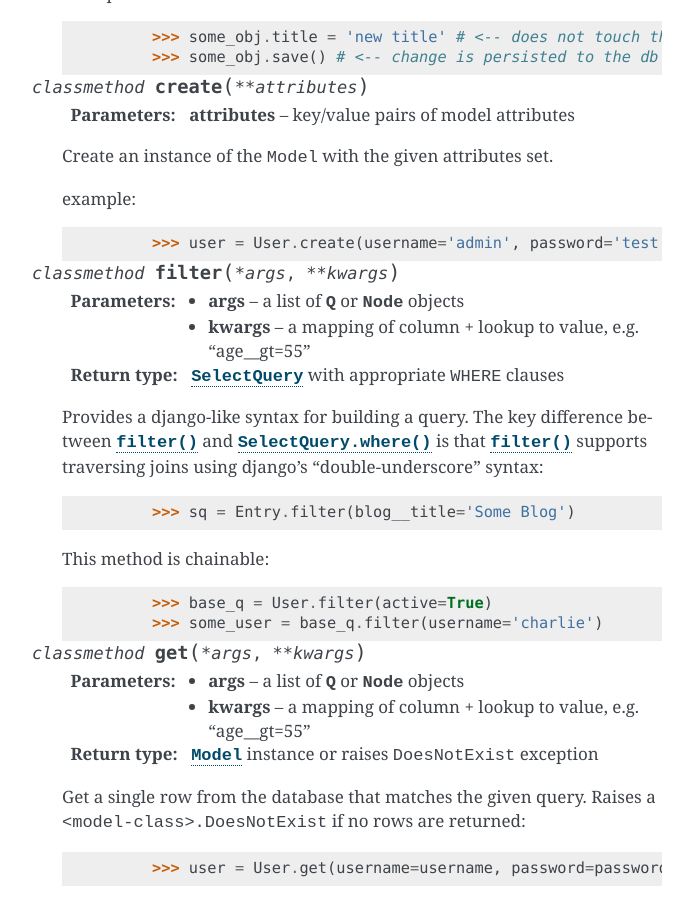
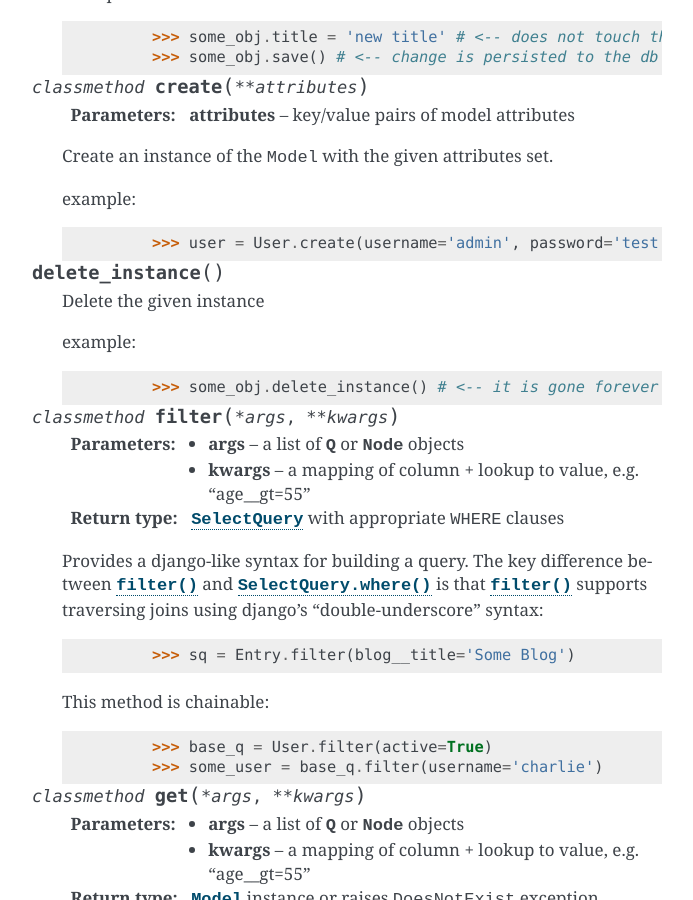
Before and after one commit to coleifer/peewee, a Sphinx documentation site: the page built from docs/peewee/models.rst, in a window 1280 px wide and 900 px high, scrolled down 3554 px. Shown: the whole window, without its empty margins (418-1111 px from the left). Built offline with Sphinx 7.4.7, drawn with Linux system fonts in a browser that asks for light colours; some of the changed text lies outside the part shown.

Commit message:
Adding doc for the delete_instance method

```diff
--- a/docs/peewee/models.rst
+++ b/docs/peewee/models.rst
@@ -209,6 +209,16 @@ Model methods
 
             >>> user = User.create(username='admin', password='test')
 
+    .. py:method:: delete_instance()
+
+        Delete the given instance
+
+        example:
+
+        .. code-block:: python
+
+            >>> some_obj.delete_instance() # <-- it is gone forever
+
     .. py:classmethod:: filter(*args, **kwargs)
 
         :param args: a list of :py:class:`Q` or :py:class:`Node` objects
```
